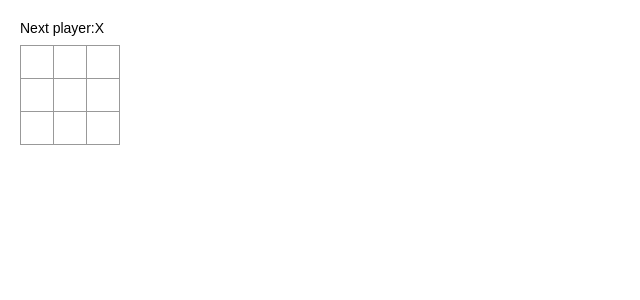
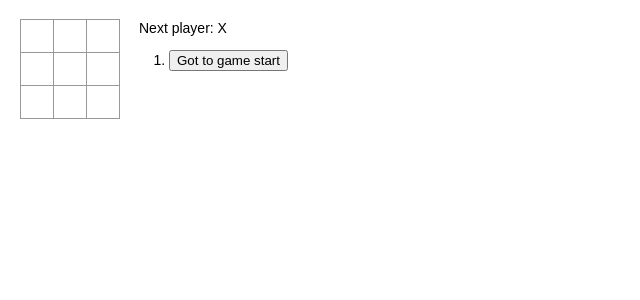
Before and after one commit to t-mine/react-tutorial, a React (Vite) app: page / in a window 1280 px wide. Shown: the top 300 px of the page, without its empty margins (0-640 px from the left). Built offline with nearby package versions, Linux system fonts and the light colour scheme.

Commit message:
まとめまで終わり。

```diff
--- a/src/index.jsx
+++ b/src/index.jsx
@@ -1,19 +1,6 @@
 import React from 'react';
 import ReactDOM from 'react-dom';
 import './index.css';
-
-// class Square extends React.Component {
-//   render() {
-//     return (
-//       <button
-//         className="square" //
-//         onClick={() => this.props.onClick()}
-//       >
-//         {this.props.value}
-//       </button>
-//     );
-//   }
-// }
 
 function Square(props) {
   return (
@@ -24,47 +11,18 @@
 }
 
 class Board extends React.Component {
-  constructor(props) {
-    super(props);
-    this.state = {
-      squares: Array(9).fill(null),
-      xIsNext: true,
-    };
-  }
-
-  handleClick(i) {
-    const squares = this.state.squares.slice();
-    if (calculateWinner(squares) || squares[i]) {
-      return;
-    }
-    squares[i] = this.state.xIsNext ? 'X' : 'O';
-    this.setState({
-      squares: squares,
-      xIsNext: !this.state.xIsNext,
-    });
-  }
-
   renderSquare(i) {
     return (
       <Square
-        value={this.state.squares[i]} //
-        onClick={() => this.handleClick(i)}
+        value={this.props.squares[i]} //
+        onClick={() => this.props.onClick(i)}
       />
     );
   }
 
   render() {
-    const winner = calculateWinner(this.state.squares);
-    let status;
-    if (winner) {
-      status = 'Winner: ' + winner;
-    } else {
-      status = 'Next player:' + (this.state.xIsNext ? 'X' : 'O');
-    }
-
     return (
       <div>
-        <div className="status">{status}</div>
         <div className="board-row">
           {this.renderSquare(0)}
           {this.renderSquare(1)}
@@ -94,18 +52,71 @@
           squares: Array(9).fill(null),
         },
       ],
+      stepNumber: 0,
       xIsNext: true,
     };
   }
+
+  handleClick(i) {
+    const history = this.state.history.slice(0, this.state.stepNumber + 1);
+    const current = history[history.length - 1];
+    const squares = current.squares.slice();
+    if (calculateWinner(squares) || squares[i]) {
+      return;
+    }
+    squares[i] = this.state.xIsNext ? 'X' : 'O';
+    this.setState({
+      history: history.concat([
+        {
+          squares: squares,
+        },
+      ]),
+      stepNumber: history.length,
+      xIsNext: !this.state.xIsNext,
+    });
+  }
+
+  jumpTo(step) {
+    this.setState({
+      stepNumber: step,
+      xIsNext: step % 2 === 0,
+    });
+  }
+
   render() {
+    const history = this.state.history;
+    const current = history[this.state.stepNumber];
+    const winner = calculateWinner(current.squares);
+
+    const moves = history.map((step, move) => {
+      const desc = move //
+        ? 'Go to move #' + move
+        : 'Got to game start';
+      return (
+        <li key={move}>
+          <button onClick={() => this.jumpTo(move)}>{desc}</button>
+        </li>
+      );
+    });
+
+    let status;
+    if (winner) {
+      status = 'Winner: ' + winner;
+    } else {
+      status = 'Next player: ' + (this.state.xIsNext ? 'X' : 'O');
+    }
+
     return (
       <div className="game">
         <div className="game-board">
-          <Board />
+          <Board
+            squares={current.squares}
+            onClick={(i) => this.handleClick(i)}
+          />
         </div>
         <div className="game-info">
-          <div>{/* status */}</div>
-          <ol>{/* TODO */}</ol>
+          <div>{status}</div>
+          <ol>{moves}</ol>
         </div>
       </div>
     );
```
